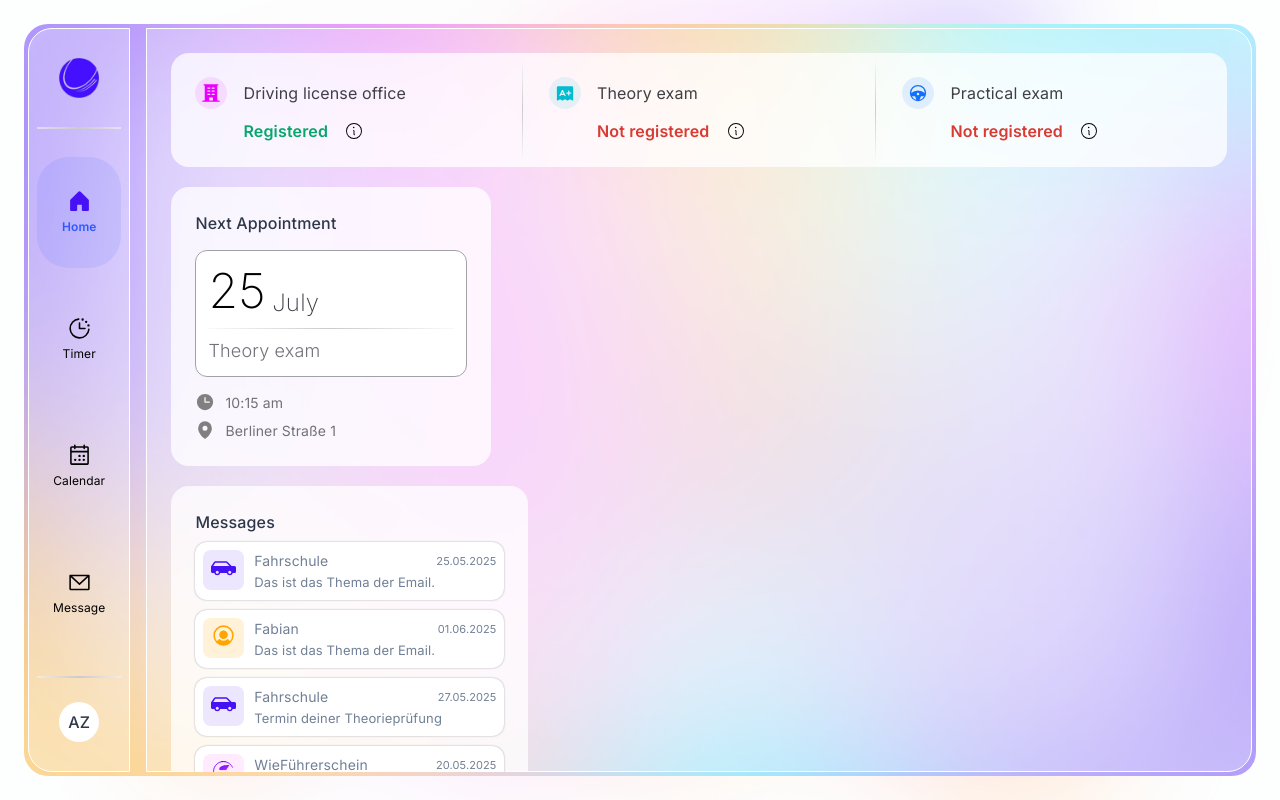
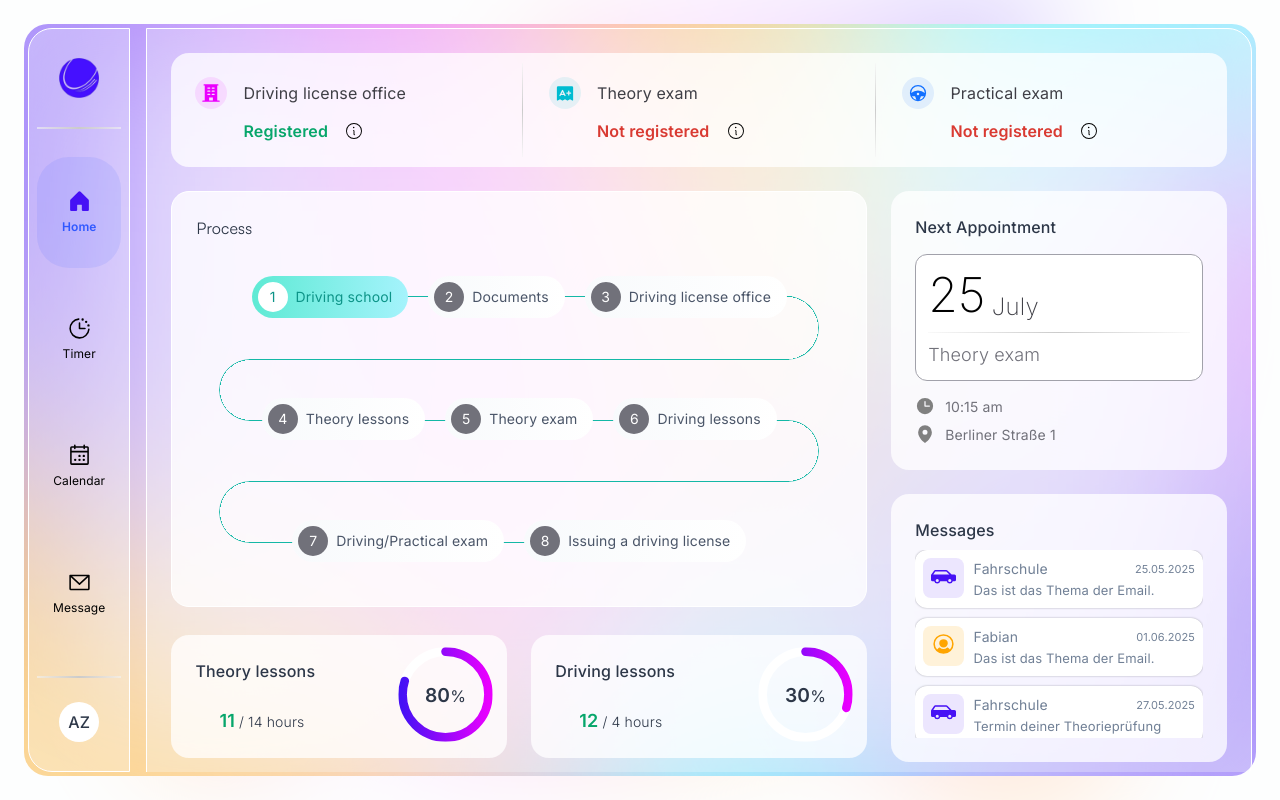
Before and after one commit to ghaffar02/how-drive, a Next.js app: page /en/dashboard-student in a window 1280 px wide. Built offline with nearby package versions, Linux system fonts and the light colour scheme.

Commit message:
dashboard home

```diff
--- a/src/components/student-dashboard/layout/home/Home.tsx
+++ b/src/components/student-dashboard/layout/home/Home.tsx
@@ -1,4 +1,4 @@
-import {Box} from '@mui/material';
+import {Box, Grid} from '@mui/material';
 import React from 'react';
 import Header from './components/Header';
 import Appointment from './components/Appointment';
@@ -11,37 +11,56 @@ export default function Home() {
     <>
       <Box
         sx={{
-          maxWidth: '1176px',
+          maxWidth: '1300px',
           width: '100%',
-          height: '100%',
+          // height: '100%',
           background: 'rgba(248,250,252,0.3)',
           padding: {xs: '8px', lg: '24px'},
           border: '1px solid #fff',
-          borderRadius: {xs: '24px', md: '0px 24px 24px 0px'},
-          display: 'flex',
-          flexDirection: {xs: 'row', md: 'column'},
-          gap: '20px'
+          borderRadius: {xs: '24px', md: '0px 24px 24px 0px'}
         }}
       >
+        <Grid container spacing={{xs: 2, sm: 3}}>
+          <Grid size={{xs: 6, md: 12}}>
             <Header />
+          </Grid>
+          <Grid size={6} sx={{display: {xs: 'block', md: 'none'}}}>
             <Appointment />
-        <Messages />
-      </Box>
-      <Box display="flex" width="100%" gap={2}>
+          </Grid>
+          <Grid container size={{md: 12, lg: 8}}>
+            <Grid size={12}>
+              <Process />
+            </Grid>
+            <Grid size={6}>
               <LessonCard
                 title="Theory lessons"
                 completedHours={11}
                 totalHours={14}
                 progressValue={80}
               />
+            </Grid>
+            <Grid size={6}>
               <LessonCard
                 title="Driving lessons"
                 completedHours={12}
                 totalHours={4}
                 progressValue={30}
               />
+            </Grid>
+          </Grid>
+          <Grid container size={{xs: 12, md: 12, lg: 4}}>
+            <Grid
+              size={{md: 6, lg: 12}}
+              sx={{display: {xs: 'none', md: 'block'}}}
+            >
+              <Appointment />
+            </Grid>
+            <Grid size={{xs: 12, md: 6, lg: 12}}>
+              <Messages />
+            </Grid>
+          </Grid>
+        </Grid>
       </Box>
-      <Process />
     </>
   );
 }
--- a/src/components/student-dashboard/layout/home/components/Appointment.tsx
+++ b/src/components/student-dashboard/layout/home/components/Appointment.tsx
@@ -19,12 +19,13 @@ export default function Appointment() {
       sx={{
         background: '#ffffffbf',
         padding: {xs: '16px', md: '24px'},
-        maxWidth: {xs: '400px', md: '320px'},
+        // maxWidth: {xs: '400px', md: '320px'},
         width: '100%',
         display: 'flex',
         flexDirection: 'column',
         borderRadius: '18px',
-        gap: {xs: '6px', sm: '15px'}
+        gap: {xs: '6px', sm: '15px'},
+        height: {xs: '224px', sm: '252px', md: 'auto'}
       }}
     >
       <Typography
--- a/src/components/student-dashboard/layout/home/components/Header.tsx
+++ b/src/components/student-dashboard/layout/home/components/Header.tsx
@@ -52,10 +52,10 @@ export default function Header() {
   return (
     <Box
       sx={{
-        maxWidth: {xs: '400px', md: '100%'},
+        // maxWidth: {xs: '400px', md: '100%'},
         width: '100%',
         background: 'rgba(255,255,255,0.75)',
-        padding: {xs: '16px 12px 16px 16px', lg: '8px'},
+        padding: {xs: '16px 12px 16px 16px', md: '8px'},
         borderRadius: '18px',
         display: 'flex',
         flexDirection: {xs: 'column', md: 'row'},
@@ -223,12 +223,12 @@ function Card({
         <Box
           sx={{
             width: {xs: '100%', md: '1px'},
-            height: {xs: '1px', md: '100%'},
+            height: {xs: '1px', md: '11.7vh'},
             backgroundImage: {
               xs: 'linear-gradient(to right, rgba(245,245,245,0.6), rgba(203,203,203,1), rgba(245,245,245,0.6))',
               md: 'linear-gradient(to bottom, rgba(245,245,245,0.6), rgba(203,203,203,1), rgba(245,245,245,0.6))'
             },
-            minWidth: {md: '1px'},
+            minWidth: {xs: '1px'},
             minHeight: {xs: '1px'}
           }}
         />
--- a/src/components/student-dashboard/layout/home/components/LessonCard.tsx
+++ b/src/components/student-dashboard/layout/home/components/LessonCard.tsx
@@ -23,7 +23,7 @@ export default function LessonCard({
   return (
     <Box
       sx={{
-        maxWidth: {xs: '100%', lg: '357px'},
+        // maxWidth: {xs: '100%', lg: '357px'},
         width: '100%',
         background: 'rgba(255,255,255,0.75)',
         padding: {xs: '16px', md: '24px 16px 24px 24px '},
--- a/src/components/student-dashboard/layout/home/components/Message.tsx
+++ b/src/components/student-dashboard/layout/home/components/Message.tsx
@@ -48,7 +48,7 @@ export default function Messages() {
       sx={{
         background: '#ffffffbf',
         padding: {xs: '16px', md: '24px'},
-        maxWidth: {xs: '100%', lg: '357px'},
+        // maxWidth: {xs: '100%', lg: '357px'},
         width: '100%',
         display: 'flex',
         flexDirection: 'column',
@@ -72,7 +72,14 @@ export default function Messages() {
           display: 'flex',
           width: '100%',
           flexDirection: 'column',
-          gap: '10px'
+          gap: '10px',
+          maxHeight: '188px',
+          overflow: 'auto',
+          '&::-webkit-scrollbar': {
+            display: 'none'
+          },
+          msOverflowStyle: 'none',
+          scrollbarWidth: 'none'
         }}
       >
         {emails.map((item, index) => {
--- a/src/components/student-dashboard/layout/home/components/Process.tsx
+++ b/src/components/student-dashboard/layout/home/components/Process.tsx
@@ -53,7 +53,7 @@ export default function Process() {
         padding: {xs: '16px', md: '24px'},
         border: '1px solid white',
         borderRadius: '18px',
-        maxWidth: '660px',
+        // maxWidth: '660px',
         width: '100%'
       }}
     >
@@ -80,7 +80,7 @@ export default function Process() {
           rowGap: {xs: '10px', md: '80px'},
           position: 'relative',
           overflow: 'hidden',
-          padding: {xs: '25px 0px', md: '40px 0px'}
+          padding: {xs: '15px 0px', md: '20px 0px'}
         }}
       >
         {data.map((item, i) => (
@@ -98,7 +98,7 @@ export default function Process() {
               sx={{
                 display: {xs: 'none', md: 'block'},
                 position: 'absolute',
-                top: 60,
+                top: 40,
                 mt: i > 1 ? `${i * 61 - 59}px` : '0px',
                 width: i == 1 || i == 5 ? '70%' : '90%',
                 right: i == 1 ? 27 : 'initial',
@@ -115,7 +115,7 @@ export default function Process() {
                 width: i == 1 ? '64px' : '63px',
                 height: i == 1 ? '64px' : '62px',
                 mt: i > 1 ? `${i * 61 - 59}px` : '0px',
-                top: 60,
+                top: 40,
                 zIndex: 99999,
                 borderRadius: '50%',
                 background:
```
Lines whose indentation alone changed are shown as unchanged.
